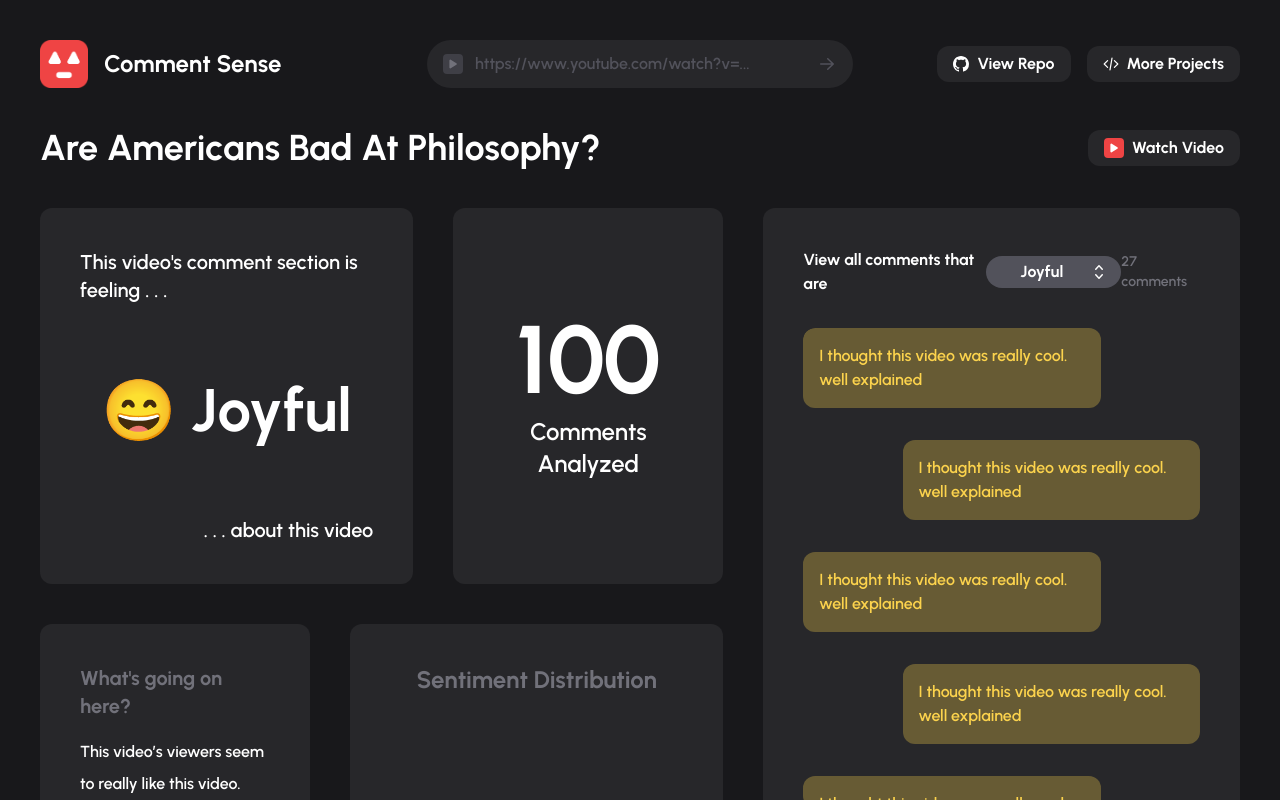
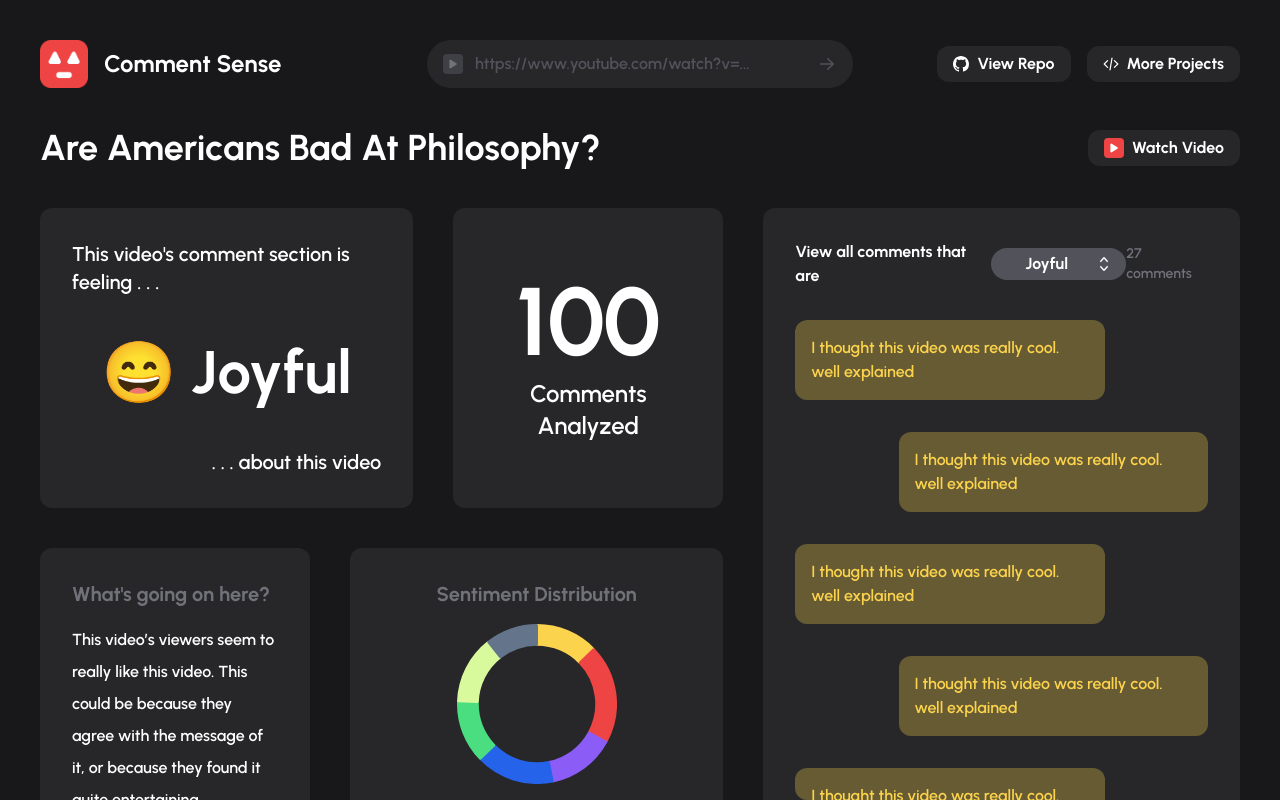
Before and after one commit to knahsirV/CommentSense, a Next.js app in the folder frontend/: page /sense/1 in a window 1280 px wide. Shown: the top 800 px of the page. Built offline with nearby package versions, Linux system fonts and the light colour scheme; what prettier-plugin-tailwindcss would draw is missing.

Commit message:
made piechart for sentiment distributions

```diff
--- /dev/null
+++ b/frontend/app/components/DistChart.tsx
@@ -0,0 +1,48 @@
+"use client";
+import { Doughnut } from "react-chartjs-2";
+import { Chart as ChartJS, ArcElement, Tooltip } from "chart.js";
+
+ChartJS.register(ArcElement, Tooltip);
+
+const DistChart = () => {
+  const colors = [
+    "#fcd34d", // amber-300
+    "#ef4444", // red-500
+    "#8B5CF6", // violet-500
+    "#2563EB", // blue-600
+    "#4ade80", // green-400
+    "#D9F99D", // lime-200
+    "#64748b", // slate-500
+  ];
+  const data = {
+    labels: [
+      "Joy",
+      "Anger",
+      "Fear",
+      "Sadness",
+      "Suprise",
+      "Disgust",
+      "Neutral",
+    ],
+    datasets: [
+      {
+        label: "# of Comments",
+        data: [12, 19, 13, 15, 12, 13, 10],
+        backgroundColor: colors,
+        borderColor: colors,
+      },
+    ],
+  };
+  return (
+    <div className="grid h-full max-h-40 place-items-center">
+      <Doughnut
+        data={data}
+        options={{
+          cutout: "75%",
+        }}
+      />
+    </div>
+  );
+};
+
+export default DistChart;
--- a/frontend/app/sense/[id]/page.tsx
+++ b/frontend/app/sense/[id]/page.tsx
@@ -4,6 +4,7 @@ import EmoteChoice from "@/app/components/EmoteChoice";
 import Link from "next/link";
 import { Github } from "react-bootstrap-icons";
 import { CodeBracketIcon, PlayIcon } from "@heroicons/react/20/solid";
+import DistChart from "@/app/components/DistChart";
 
 const page = ({ params }: { params: { id: string } }) => {
   return (
@@ -55,7 +56,7 @@ const page = ({ params }: { params: { id: string } }) => {
         </Link>
       </div>
       <div className="grid h-full grid-cols-12 grid-rows-2 gap-10">
-        <div className=" col-start-1 col-end-5 row-span-1 grid grid-rows-[auto_1fr_auto] rounded-xl bg-zinc-800 p-10">
+        <div className=" col-start-1 col-end-5 row-span-1 grid grid-rows-[auto_1fr_auto] rounded-xl bg-zinc-800 p-8">
           <h6 className="text-xl font-semibold">
             This {"video's"} comment section is feeling . . .
           </h6>
@@ -64,13 +65,13 @@ const page = ({ params }: { params: { id: string } }) => {
             . . . about this video
           </h6>
         </div>
-        <div className=" col-start-5 col-end-8 row-span-1 grid place-content-center rounded-xl bg-zinc-800 p-10">
+        <div className=" col-start-5 col-end-8 row-span-1 grid place-content-center rounded-xl bg-zinc-800 p-8">
           <h1 className="my-auto mb-2 text-center text-8xl font-bold">100</h1>
           <h6 className="text-center text-2xl font-semibold">
             Comments Analyzed
           </h6>
         </div>
-        <div className=" col-start-1 col-end-4 row-span-1 row-start-2  rounded-xl bg-zinc-800 p-10">
+        <div className=" col-start-1 col-end-4 row-span-1 row-start-2  rounded-xl bg-zinc-800 p-8">
           <h5 className=" mb-4 text-xl font-bold text-zinc-500">
             {"What's"} going on here?
           </h5>
@@ -80,12 +81,13 @@ const page = ({ params }: { params: { id: string } }) => {
             quite entertaining.
           </h6>
         </div>
-        <div className=" col-start-4 col-end-8 row-span-1 row-start-2 rounded-xl bg-zinc-800 p-10">
-          <h5 className=" mb-4 text-center text-2xl font-bold text-zinc-500">
+        <div className=" col-start-4 col-end-8 row-span-1 row-start-2 rounded-xl bg-zinc-800 p-8">
+          <h5 className=" mb-4 grid grid-rows-[auto_1fr] text-center text-xl font-bold text-zinc-500">
             Sentiment Distribution
           </h5>
+          <DistChart />
         </div>
-        <div className="col-start-8 col-end-13 row-span-2 grid grid-rows-[auto_minmax(0,_1fr)] gap-8 overflow-scroll rounded-xl bg-zinc-800 p-10">
+        <div className="col-start-8 col-end-13 row-span-2 grid grid-rows-[auto_minmax(0,_1fr)] gap-8 overflow-scroll rounded-xl bg-zinc-800 p-8">
           <div className="flex items-center justify-between">
             <div className="flex items-center gap-2">
               <h5 className="font-bold">View all comments that are</h5>
--- a/frontend/package.json
+++ b/frontend/package.json
@@ -15,12 +15,14 @@
     "@types/react": "18.2.7",
     "@types/react-dom": "18.2.4",
     "autoprefixer": "10.4.14",
+    "chart.js": "^4.3.0",
     "eslint": "8.41.0",
     "eslint-config-next": "13.4.4",
     "next": "13.4.4",
     "postcss": "8.4.23",
     "react": "18.2.0",
     "react-bootstrap-icons": "^1.10.3",
+    "react-chartjs-2": "^5.2.0",
     "react-dom": "18.2.0",
     "react-hook-form": "^7.44.1",
     "tailwindcss": "3.3.2",
```
Also changed, not shown: 1 other file (tests, documents, lock files or other folders).
